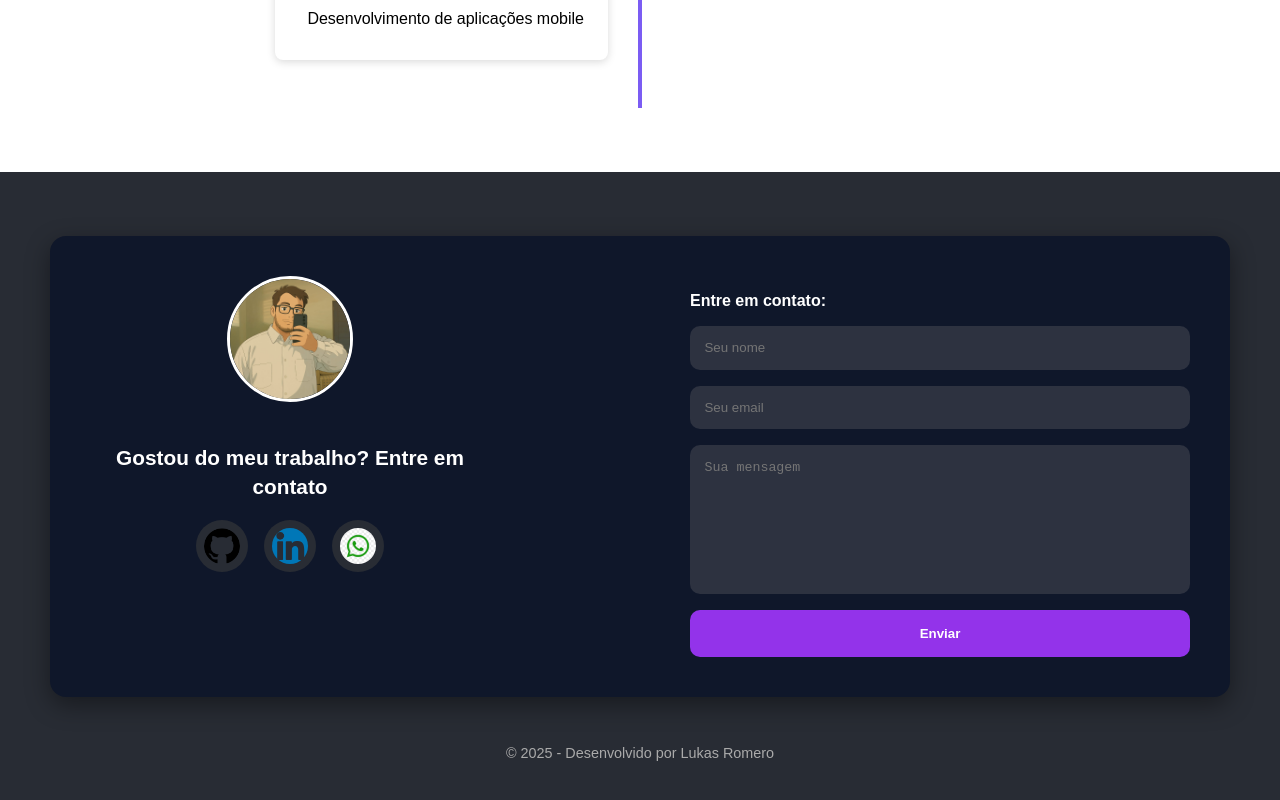
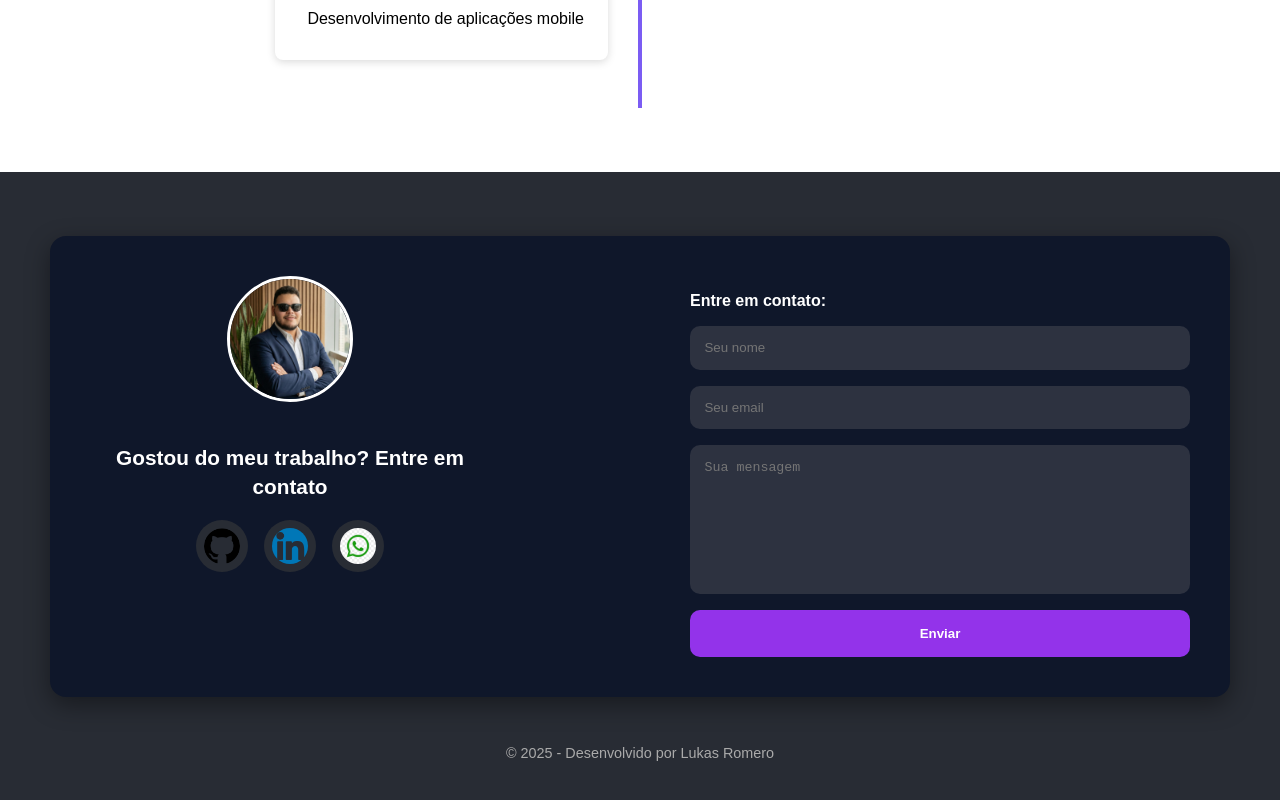
Before and after one commit to lukasreei/portfolio, a React (Vite) app in the folder portfolio/: page / in a window 1280 px wide. Shown: the part 3265-4065 px from the top of the page. Built offline with nearby package versions, Linux system fonts and the light colour scheme.

Commit message:
fix: image

```diff
--- a/portfolio/src/components/footer.jsx
+++ b/portfolio/src/components/footer.jsx
@@ -5,6 +5,7 @@ import githubIcon from "../assets/icons/github.png";
 import linkedinIcon from "../assets/icons/linkdln.png";
 import whatsappIcon from "../assets/icons/zap.png"; // <-- Novo ícone do WhatsApp
 import emailjs from "emailjs-com";
+import perfill from "../assets/perfil.jpeg";
 
 function Footer() {
   const [formData, setFormData] = useState({
@@ -48,7 +49,7 @@ function Footer() {
       <div className="footer-container">
         <div className="footer-left">
           <img
-            src={perfil}
+            src={perfill}
             alt="Foto de Lukas Romero"
             className="profile-photo"
           />
```
